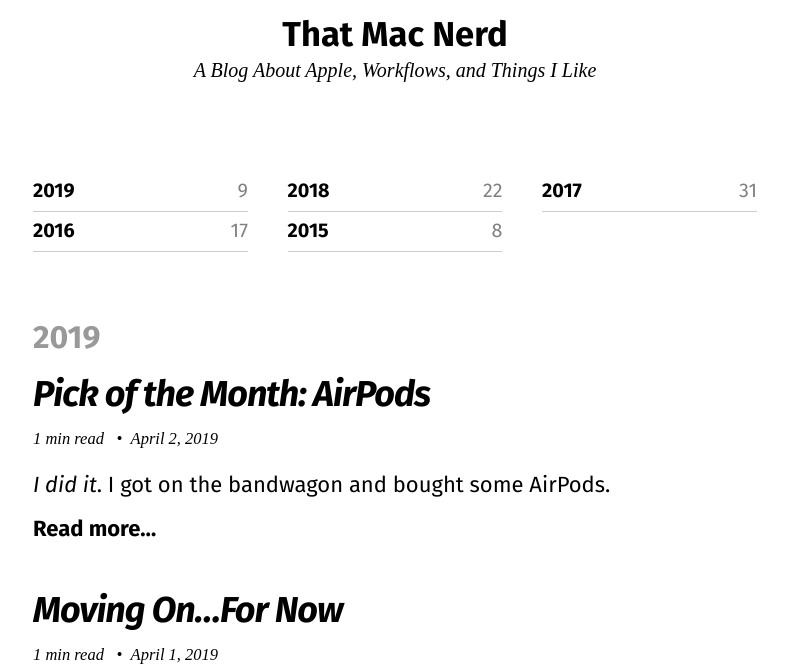
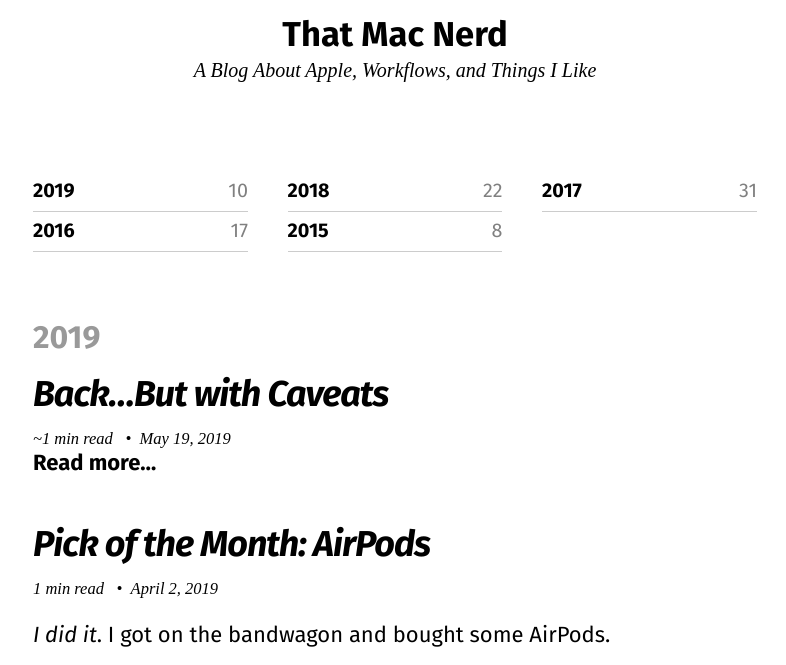
Before and after one commit to bryanbraun/tiffany.blog, a Jekyll site: the page built from posts.md, in a window 1280 px wide and 900 px high, cut to the strip 235-900 px from the top of the window. Shown: the whole strip, without its empty margins (245-1031 px from the left). Built offline with Jekyll 4.4.1, drawn with Linux system fonts in a browser that asks for light colours; nearby versions of some CDN libraries.

```diff
--- a/_includes/head-custom.html
+++ b/_includes/head-custom.html
@@ -3,7 +3,7 @@
   <script src="https://cdnjs.cloudflare.com/ajax/libs/bigfoot/2.1.4/bigfoot.min.js"></script>
   <link rel="stylesheet" href="/assets/css/bigfoot-number.css">
   <link rel="stylesheet" href="/assets/css/dark-mode.css">
-  <link rel="manifest" href="/manifest.json">
+  <link rel="manifest" href="/manifest.webmanifest">
   <script type="text/javascript">
     var bigfoot = $.bigfoot({
       actionOriginalFN: "hide",
--- /dev/null
+++ b/_posts/2019-05-19-back-but-with-caveats.md
@@ -0,0 +1,10 @@
+---
+title: "Back...But with Caveats"
+date: 2019-05-19
+layout: post
+categories:
+tags:
+image:
+excerpt:
+description:
+---
```
Also changed, not shown: icons/apple-icon-180x180.png (deleted), icons/apple-icon-touch-152x152.png (renamed from icons/apple-icon-152x152.png), icons/apple-touch-icon-114x114.png (renamed from icons/apple-icon-114x114.png), icons/apple-touch-icon-120x120.png (renamed from icons/apple-icon-120x120.png), icons/apple-touch-icon-144x144.png (renamed from icons/apple-icon-144x144.png), icons/apple-touch-icon-57x57.png (renamed from icons/apple-icon-57x57.png), icons/apple-touch-icon-60x60.png (renamed from icons/apple-icon-60x60.png), icons/apple-touch-icon-72x72.png (renamed from icons/apple-icon-72x72.png), icons/apple-touch-icon-76x76.png (renamed from icons/apple-icon-76x76.png), icons/apple-touch-icon.png (added), manifest.json (deleted), manifest.webmanifest.
